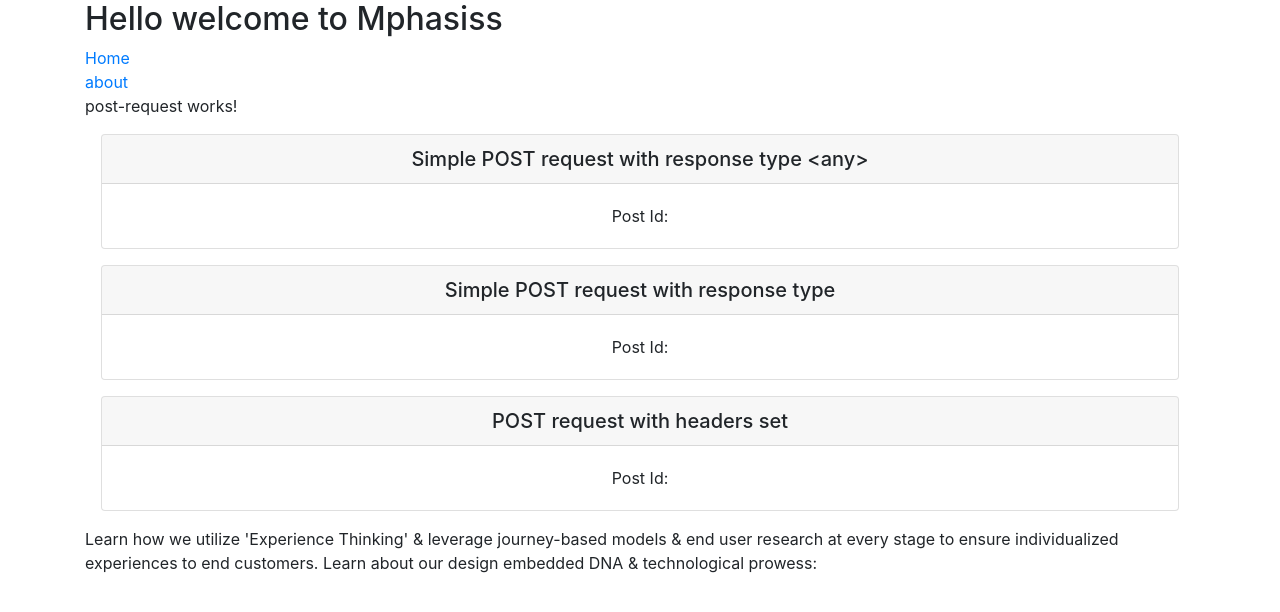
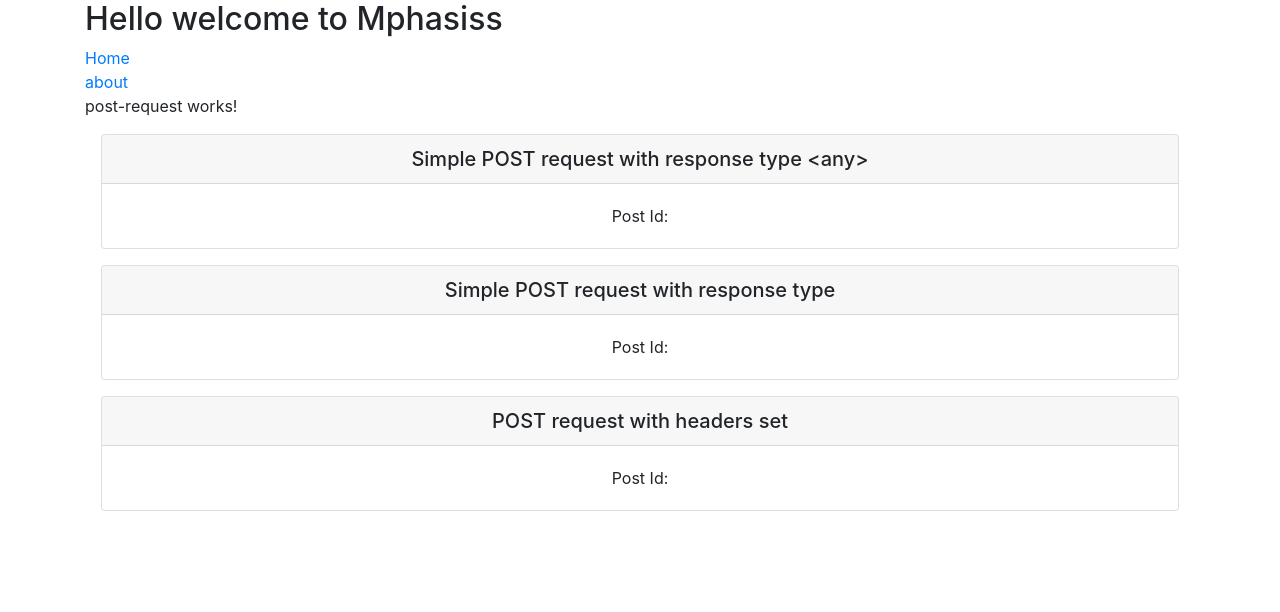
Before and after one commit to reddyappa/post-request, an Angular app: page /home in a window 1280 px wide. Shown: the top 612 px of the page. Built offline with nearby package versions, Linux system fonts and the light colour scheme; no server answers.

Commit message:
commit changes "content removed "

```diff
--- a/src/app/post-request/post-request.component.html
+++ b/src/app/post-request/post-request.component.html
@@ -18,6 +18,3 @@
         Post Id: {{postId3}}
     </div>
 </div>
-<p>
-    Learn how we utilize 'Experience Thinking' & leverage journey-based models & end user research at every stage to ensure individualized experiences to end customers. Learn about our design embedded DNA & technological prowess:
-</p>
```
